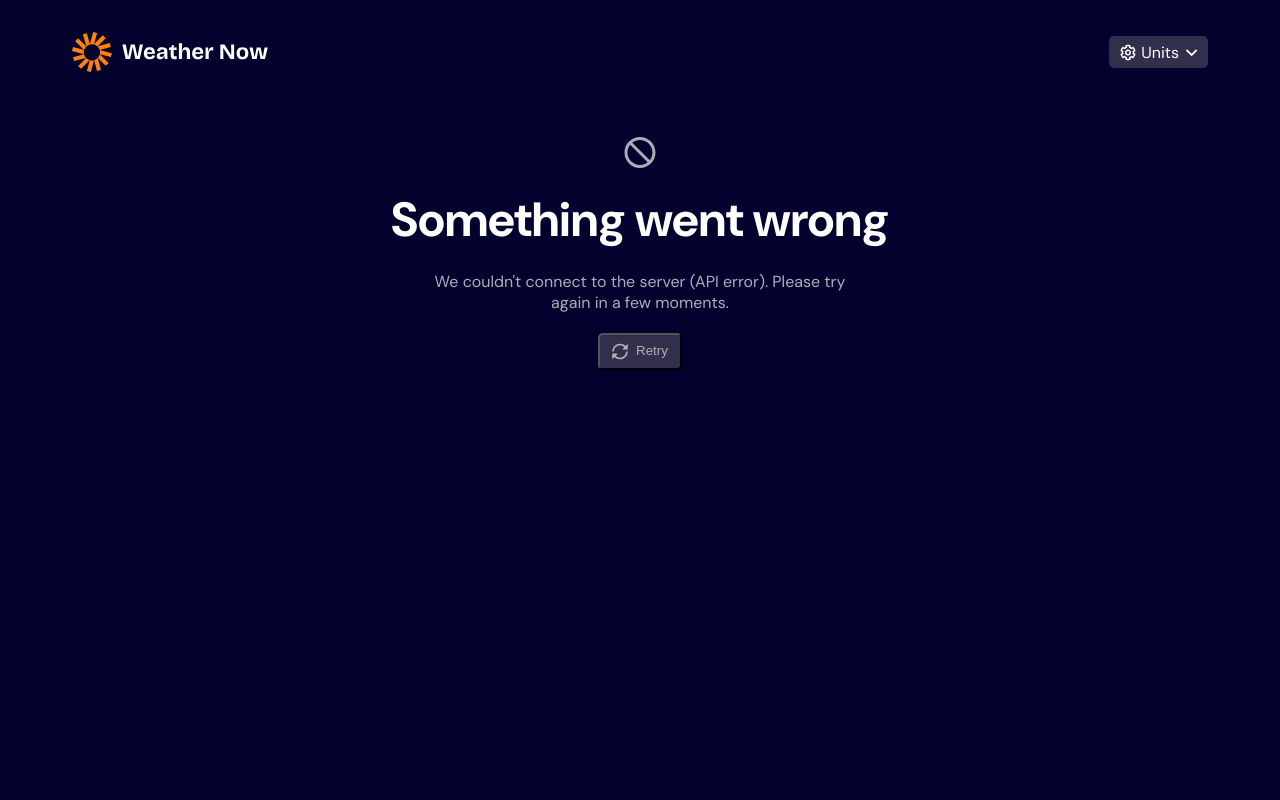
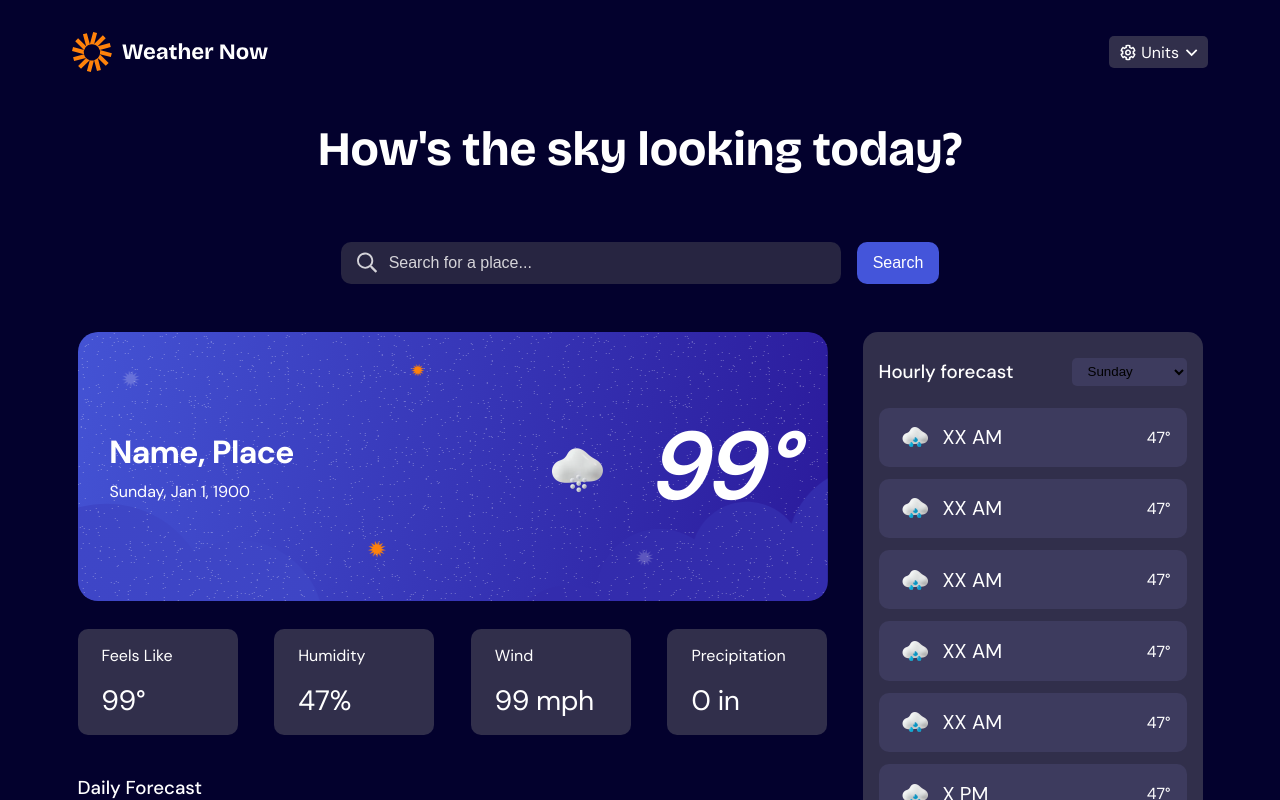
Before and after one commit to smajewski1980/react-weather-app, a React (Vite) app: page / in a window 1280 px wide. Shown: the top 800 px of the page. Built offline with nearby package versions, Linux system fonts and the light colour scheme.

Commit message:
set up a custom select for the hourly dropdown

```diff
--- a/components/Header/Header.jsx
+++ b/components/Header/Header.jsx
@@ -1,4 +1,4 @@
-import Dropdown from "../Dropdown/Dropdown";
+import UnitsDropdown from "../UnitsDropdown/UnitsDropdown";
 import styles from "./Header.module.css";
 
 const Header = () => {
@@ -9,7 +9,7 @@ const Header = () => {
           src='../src/assets/images/logo.svg'
           alt='weather now'
         />
-        <Dropdown
+        <UnitsDropdown
           label='Units'
           color='dark'
           gear={true}
--- /dev/null
+++ b/components/HourlyDropdown/HourlyDropdown.jsx
@@ -0,0 +1,20 @@
+import styles from "./HourlyDropdown.module.css";
+
+const HourlyDropdown = () => {
+  return (
+    <select
+      name='hourlyDropdown'
+      className={styles.hourlyDropdown}
+    >
+      <option value='sunday'>Sunday</option>
+      <option value='monday'>Monday</option>
+      <option value='tuesday'>Tuesday</option>
+      <option value='wednesday'>Wednesday</option>
+      <option value='thursday'>Thursday</option>
+      <option value='friday'>Friday</option>
+      <option value='saturday'>Saturday</option>
+    </select>
+  );
+};
+
+export default HourlyDropdown;
--- /dev/null
+++ b/components/HourlyDropdown/HourlyDropdown.module.css
@@ -0,0 +1,31 @@
+.hourlyDropdown {
+  appearance: base-select;
+  border-radius: 5px;
+  cursor: pointer;
+  padding: 0.35rem 0.75rem;
+  border: none;
+  background-color: var(--Neutral-600);
+
+  &::picker(select) {
+    appearance: base-select;
+    border: none;
+    color: var(--Neutral-200);
+    position-area: block-end span-inline-start;
+    margin-block-start: 1rem;
+    border-radius: 5px;
+  }
+
+  option {
+    background-color: var(--Neutral-800);
+    padding: 0.6rem 2rem 0.6rem 1rem;
+
+    &::checkmark {
+      display: none;
+    }
+
+    &:hover,
+    :focus-visible {
+      background-color: var(--Neutral-700);
+    }
+  }
+}
--- a/components/HourlyForecast/HourlyForecast.jsx
+++ b/components/HourlyForecast/HourlyForecast.jsx
@@ -1,5 +1,6 @@
 import HourlyCard from "../HourlyCard/HourlyCard";
-import Dropdown from "../Dropdown/Dropdown";
+// import UnitsDropdown from "../UnitsDropdown/UnitsDropdown";
+import HourlyDropdown from "../HourlyDropdown/HourlyDropdown";
 import styles from "./HourlyForecast.module.css";
 
 const HourlyForecast = () => {
@@ -7,11 +8,12 @@ const HourlyForecast = () => {
     <aside className={styles.hourlyAside}>
       <div className={styles.hourlyHeader}>
         <h3>Hourly forecast</h3>
-        <Dropdown
+        {/* <UnitsDropdown
           label='weekday'
           color='light'
           gear={false}
-        />
+        /> */}
+        <HourlyDropdown />
       </div>
 
       <HourlyCard
--- a/components/Dropdown/Dropdown.jsx
+++ b/components/UnitsDropdown/UnitsDropdown.jsx
@@ -1,4 +1,4 @@
-import styles from "./Dropdown.module.css";
+import styles from "./UnitsDropdown.module.css";
 
 const UnitsDropdown = ({ label, color, gear }) => {
   let dropdownColor;
@@ -11,7 +11,7 @@ const UnitsDropdown = ({ label, color, gear }) => {
 
   return (
     <>
-      <div aria-role='menu'>
+      <div role='menu'>
         <div
           className={styles.dropdownTop}
           style={{ backgroundColor: dropdownColor, padding: padding }}
--- a/components/Dropdown/Dropdown.module.css
+++ b/components/UnitsDropdown/UnitsDropdown.module.css
@@ -2,4 +2,5 @@
   display: flex;
   gap: 0.35rem;
   border-radius: 5px;
+  cursor: pointer;
 }
--- a/src/App.jsx
+++ b/src/App.jsx
@@ -4,23 +4,19 @@ import Header from "../components/Header/Header";
 import Hero from "../components/Hero/Hero";
 import HourlyForecast from "../components/HourlyForecast/HourlyForecast";
 import "./App.css";
-
-// just for now
 import Error from "../components/Error/Error";
 
 function App() {
   return (
     <>
       <Header />
-      {/* <Hero /> */}
+      <Hero />
       <div className='mainLayout'>
         <div className='innerLayout'>
-          {/* just for now */}
-          <Error />
-          {/* <CurrentWeather /> */}
-          {/* <DailyForecast /> */}
+          <CurrentWeather />
+          <DailyForecast />
         </div>
-        {/* <HourlyForecast /> */}
+        <HourlyForecast />
       </div>
     </>
   );
```
